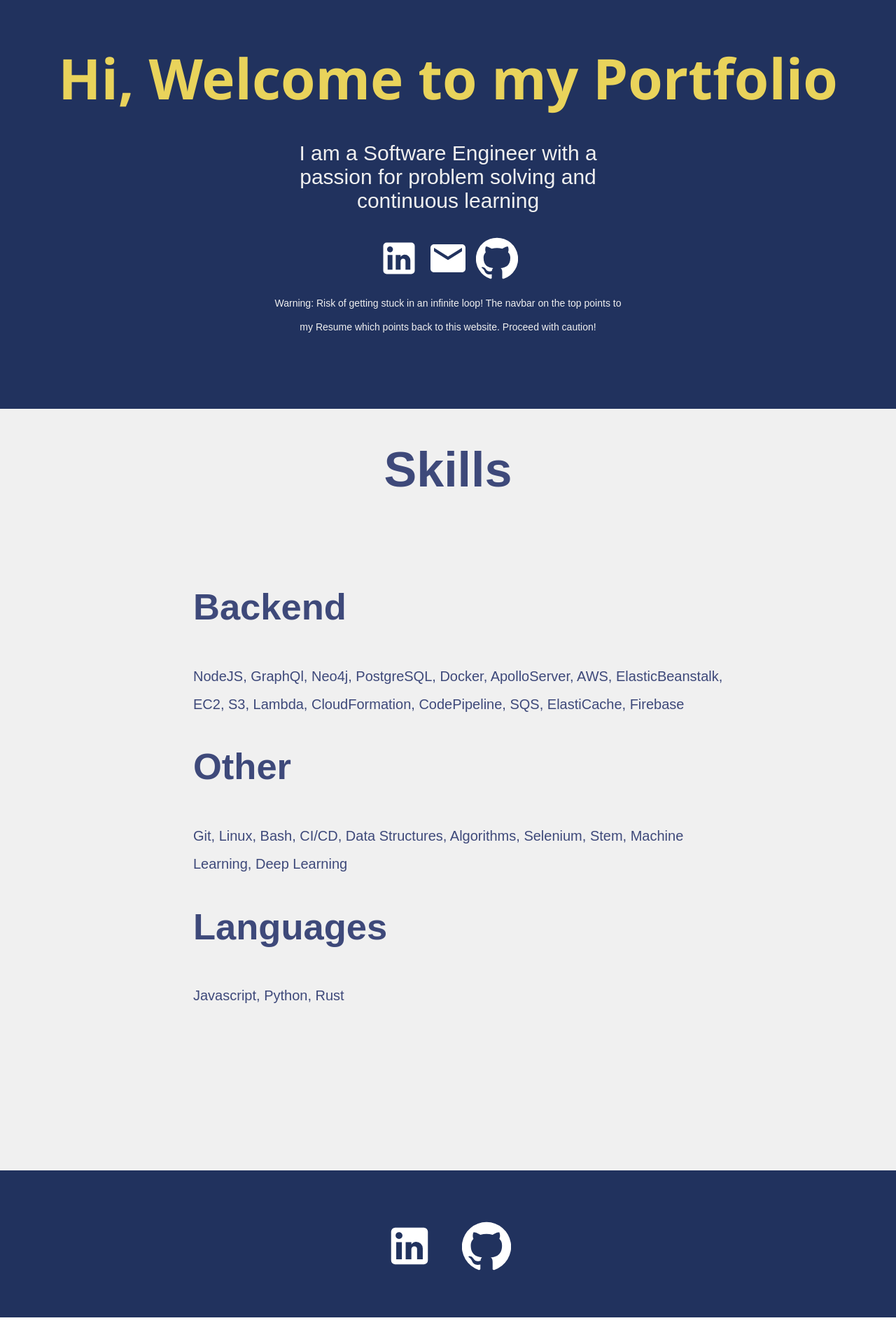
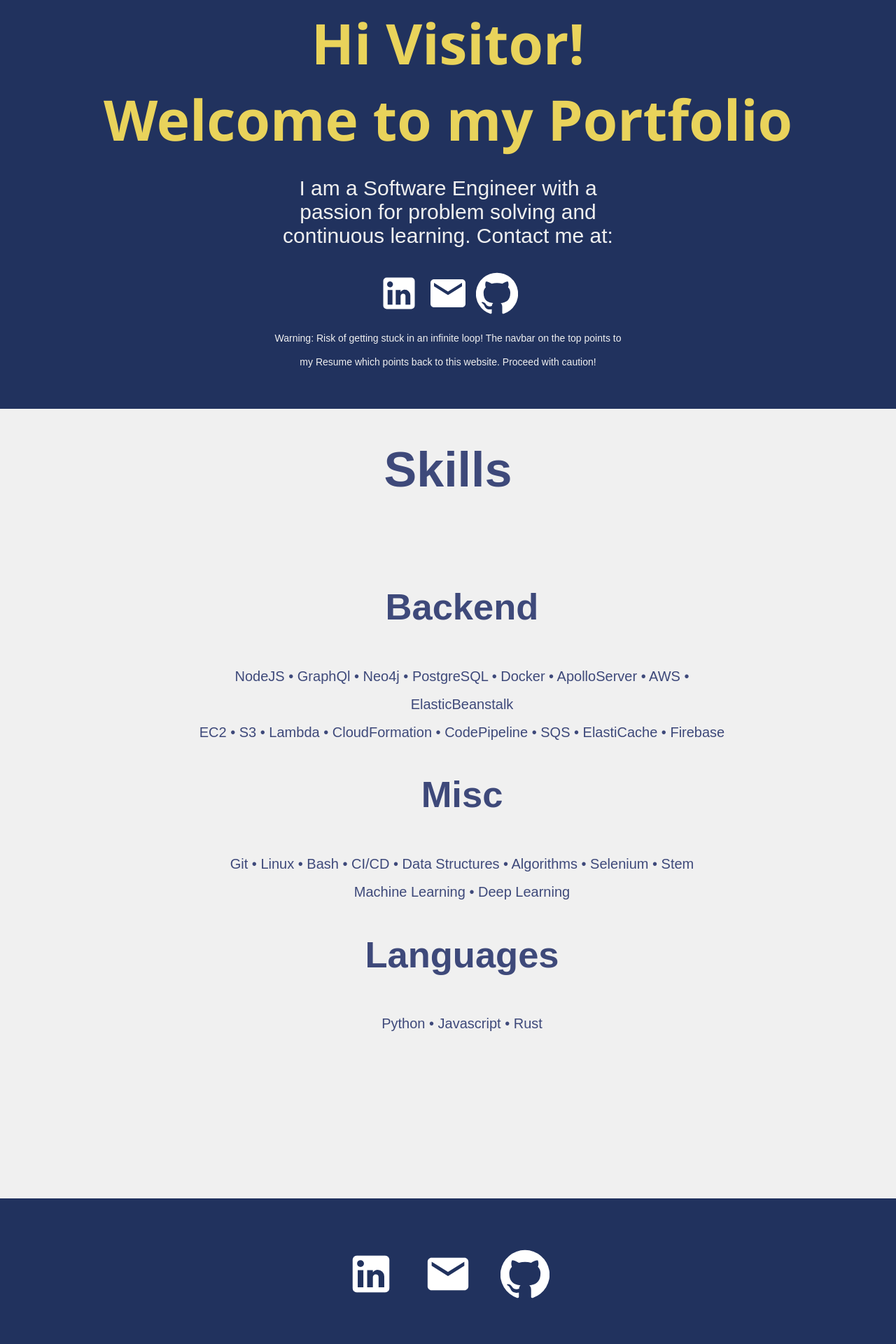
Before and after one commit to k-amin07/react-portfolio, a React (Create React App) app: page / in a window 1280 px wide. Shown: the part 216-2136 px from the top of the page at 70% size. Before the commit the page ends 2098 px from the top, so only its background shows below. Built offline with nearby package versions, Linux system fonts and the light colour scheme.

Commit message:
tweaked some visuals

```diff
--- a/src/components/Footer.js
+++ b/src/components/Footer.js
@@ -1,6 +1,7 @@
 import React from 'react'
 import LinkedInIcon from "@material-ui/icons/LinkedIn"
 import GitHubIcon from "@material-ui/icons/GitHub"
+import EmailIcon from "@material-ui/icons/Email"
 
 import '../styles/Footer.css'
 
@@ -8,8 +9,9 @@ function Footer() {
   return (
     <div className='footer'>
         <div className="socialMedia">
-            <LinkedInIcon />
-            <GitHubIcon />
+          <a href='https://www.linkedin.com/in/k-amin07'><LinkedInIcon /></a>
+          <a href='mailto:khizaramin95@gmail.com'><EmailIcon /></a>
+          <a href='https://www.github.com/k-amin07'><GitHubIcon /></a>
         </div>
     </div>
   )
--- a/src/pages/Home.js
+++ b/src/pages/Home.js
@@ -9,9 +9,9 @@ function Home() {
   return (
     <div className='home'>
         <div className='about'>
-            <h2>Hi, Welcome to my Portfolio</h2>
+            <h2>Hi Visitor!<br/>Welcome to my Portfolio</h2>
             <div className='prompt'>
-                <p>I am a Software Engineer with a passion for problem solving and continuous learning</p>
+                <p>I am a Software Engineer with a passion for problem solving and continuous learning. Contact me at:</p>
                 <div>
                 <a href='https://www.linkedin.com/in/k-amin07'><LinkedInIcon/></a>
                 <a href='mailto:khizaramin95@gmail.com'><EmailIcon/></a>
@@ -23,22 +23,22 @@ function Home() {
         <div className='skills'>
             <h1>Skills</h1>
             <ol className='list'>
-                <li className='item'>
+                <li className='item' style={{ textAlign: 'center' }}>
                     <h2>Backend</h2>
                     <span>
-                          NodeJS, GraphQl, Neo4j, PostgreSQL, Docker, ApolloServer, AWS, ElasticBeanstalk, EC2, S3, Lambda, CloudFormation, CodePipeline, SQS, ElastiCache, Firebase
+                          NodeJS • GraphQl • Neo4j • PostgreSQL • Docker • ApolloServer • AWS • ElasticBeanstalk <br/>EC2 • S3 • Lambda • CloudFormation • CodePipeline • SQS • ElastiCache • Firebase
                     </span>
                 </li>
-                <li className='item'>
-                    <h2>Other</h2>
+                <li className='item' style={{ textAlign: 'center' }}>
+                    <h2>Misc</h2>
                     <span>
-                        Git, Linux, Bash, CI/CD, Data Structures, Algorithms, Selenium, Stem, Machine Learning, Deep Learning
+                        Git • Linux • Bash • CI/CD • Data Structures • Algorithms • Selenium • Stem <br/>Machine Learning • Deep Learning
                     </span>
                 </li>
-                <li className='item'>
+                <li className='item' style={{ textAlign: 'center' }}>
                     <h2>Languages</h2>
                     <span>
-                        Javascript, Python, Rust
+                        Python • Javascript • Rust
                     </span>
                 </li>
             </ol>
--- a/src/styles/Home.css
+++ b/src/styles/Home.css
@@ -21,7 +21,7 @@
     font-family: "Segoe UI", Tahoma, Geneva, Verdana, sans-serif;
     font-size: 80px;
     color: #e9d35b;
-    height: 50px;
+    height: 150px;
 }
 
 .about .prompt {
```
Also changed, not shown: src/assets/meta-banner-image.jpg (deleted).
